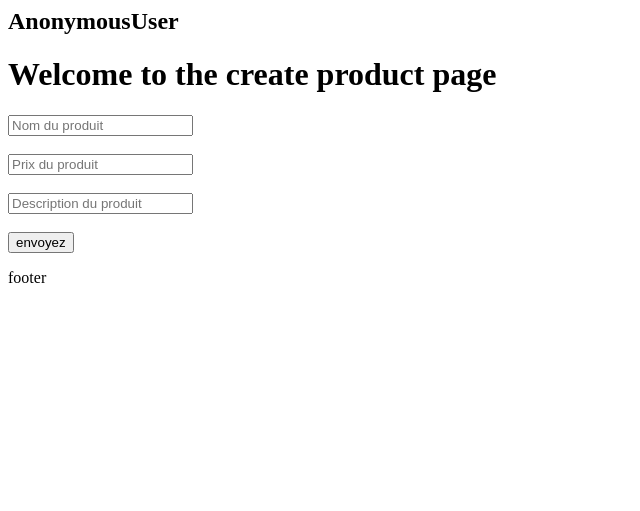
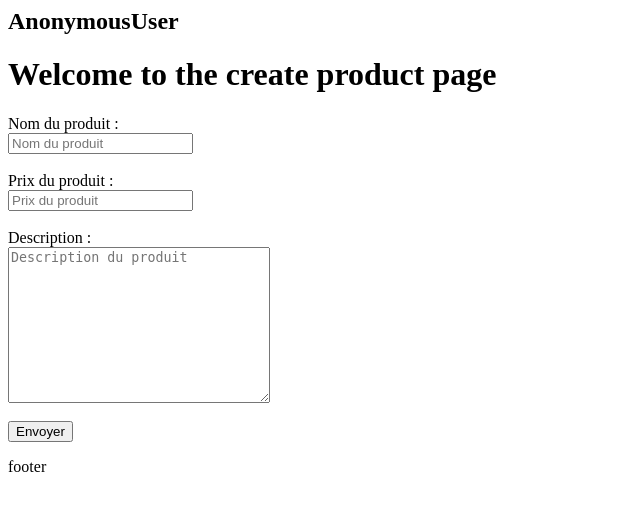
Before and after one commit to SeneDS/VDE_django, a Django app: page /create/ in a window 1280 px wide. Shown: the top 511 px of the page, without its empty margins (0-640 px from the left). Run offline with Django 5.2, Linux system fonts and the light colour scheme.

Commit message:
HTML formulaires: creation de formulaire html

````diff
--- a/pages/templates/produit/create.html
+++ b/pages/templates/produit/create.html
@@ -1,16 +1,28 @@
 {% extends 'base.html' %}
 
-{% block title%} create block {% endblock %}
+{% block title %} Create Product {% endblock %}
 
 {% block content %}
-<h1 xmlns="http://www.w3.org/1999/html">Welcome to the create product page</h1>
-    <h1 style="color: green;">{{message}}</h1>
+    <h1>Welcome to the create product page</h1>
 
-        <form method="post" action="."> {% csrf_token %}
-            <input type="text" name="nom" placeholder="Nom du produit"><br><br>
-            <input type="int" name="prix" placeholder="Prix du produit"><br><br>
-            <input type="text" name="description" placeholder="Description du produit" cols="30" rows="10"></textareabr><br><br>
-            <input type="submit" value="envoyez">
-        </form>
+    {% if message %}
+        <h2 style="color: green;">{{ message }}</h2>
+    {% endif %}
+
+    <form method="post" action=".">
+        {% csrf_token %}
+
+        <label for="nom">Nom du produit :</label><br>
+        <input type="text" id="nom" name="nom" placeholder="Nom du produit" required><br><br>
+
+        <label for="prix">Prix du produit :</label><br>
+        <input type="number" id="prix" name="prix" placeholder="Prix du produit" required><br><br>
+
+        <label for="description">Description :</label><br>
+        <textarea id="description" name="description" cols="30" rows="10" placeholder="Description du produit" required></textarea><br><br>
+
+        <input type="submit" value="Envoyer">
+    </form>
 {% endblock %}
+
 ```
````
Also changed, not shown: README.md.
